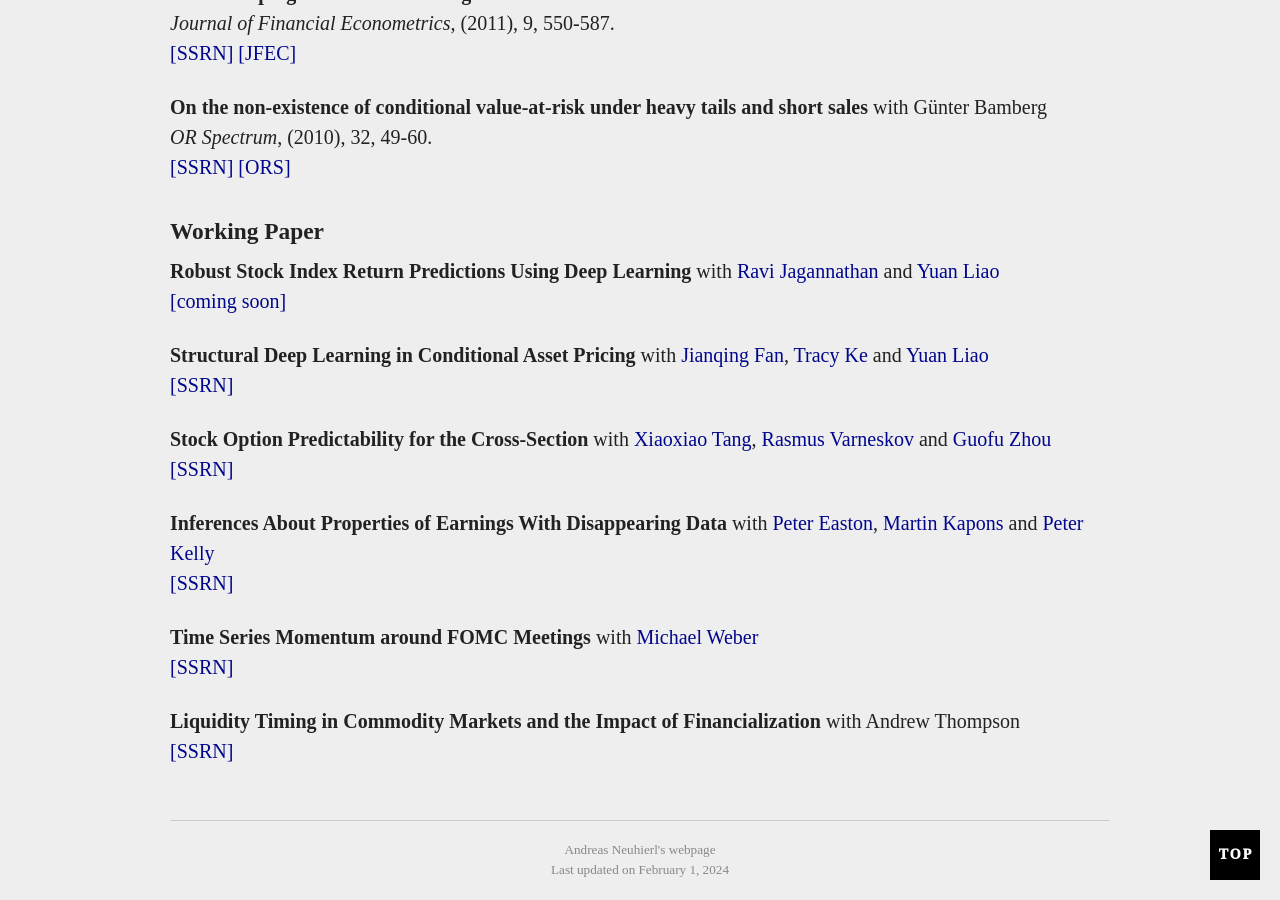
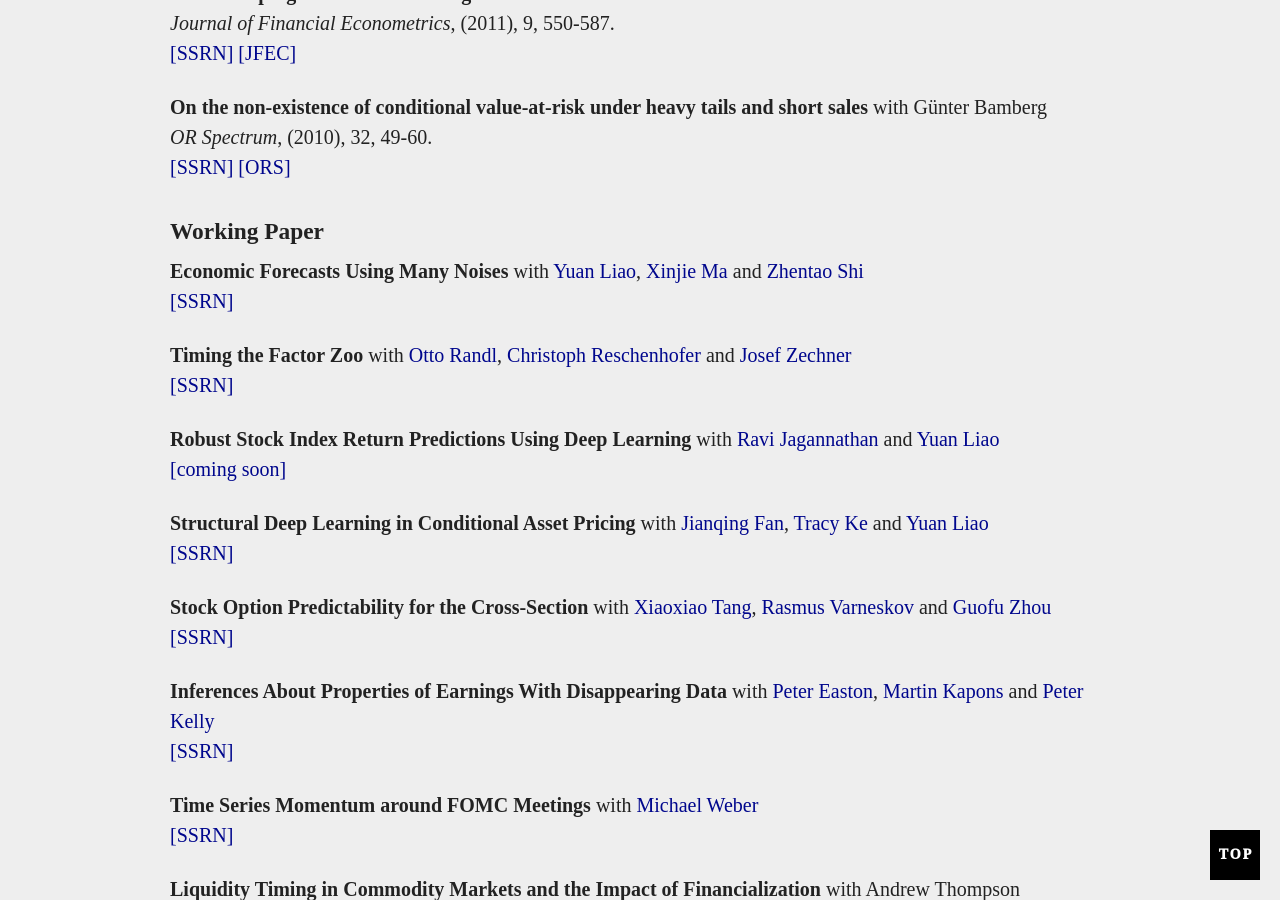
Before and after one commit to aneuhierl/aneuhierl.github.io, a Jekyll site: the page built from research.md, in a window 1280 px wide and 900 px high, scrolled down 1400 px. Built offline with Jekyll 4.4.1, drawn with Linux system fonts in a browser that asks for light colours; comment, search, counter and statistics services are not loaded.

Commit message:
Update research.md

```diff
--- a/research.md
+++ b/research.md
@@ -136,8 +136,13 @@ _OR Spectrum_, (2010), 32, 49-60.
 
 
 ### <a id="wp"></a>Working Paper ###
+**Economic Forecasts Using Many Noises**  with [Yuan Liao](https://econweb.rutgers.edu/yl1114/){:target="_blank"}, [Xinjie Ma](https://xinjiema.super.site){:target="_blank"} and [Zhentao Shi](http://zhentaoshi.github.io){:target="_blank"}
+[[SSRN]](https://papers.ssrn.com/sol3/papers.cfm?abstract_id=4376898){:target="_blank"}
 
-**Robust Stock Index Return Predictions Using Deep Learning**  with [Ravi Jagannathan]([https://fan.princeton.edu](https://www.kellogg.northwestern.edu/faculty/directory/jagannathan_ravi.aspx)){:target="_blank"} and [Yuan Liao](https://econweb.rutgers.edu/yl1114/){:target="_blank"}
+**Timing the Factor Zoo**  with [Otto Randl](https://sites.google.com/site/ottorandl/){:target="_blank"}, [Christoph Reschenhofer](https://www.christophreschenhofer.com/home){:target="_blank"} and [Josef Zechner](https://www.vgsf.ac.at/faculty/vgsf-faculty/josef-zechner/){:target="_blank"}
+[[SSRN]](https://papers.ssrn.com/sol3/papers.cfm?abstract_id=4376898){:target="_blank"}
+
+**Robust Stock Index Return Predictions Using Deep Learning**  with [Ravi Jagannathan](https://www.kellogg.northwestern.edu/faculty/directory/jagannathan_ravi.aspx){:target="_blank"} and [Yuan Liao](https://econweb.rutgers.edu/yl1114/){:target="_blank"}
 [[coming soon]](https://www.ssrn.com){:target="_blank"}
 
 **Structural Deep Learning in Conditional Asset Pricing**  with [Jianqing Fan](https://fan.princeton.edu){:target="_blank"}, [Tracy Ke](https://zke.fas.harvard.edu){:target="_blank"} and [Yuan Liao](https://econweb.rutgers.edu/yl1114/){:target="_blank"}
```
